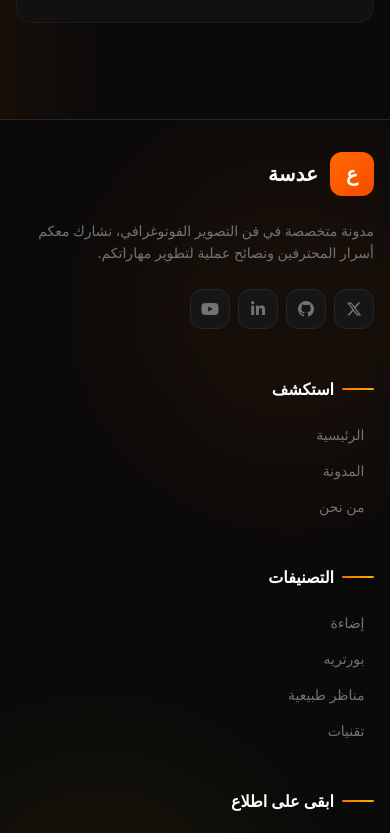
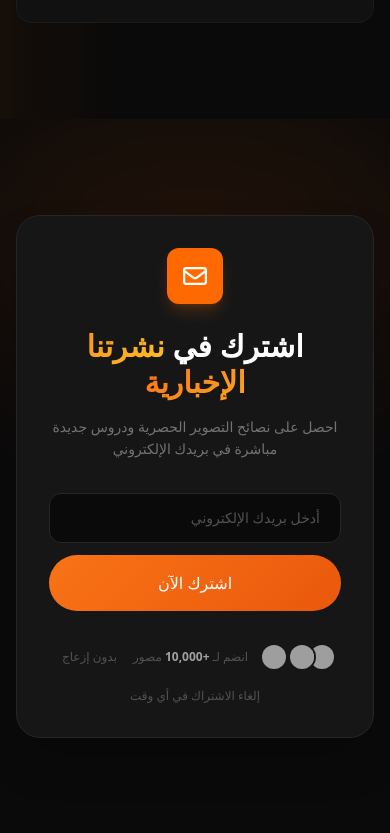
Before and after one commit to Kerolos2000/adasa, an Angular app: page /home in a window 390 px wide. Shown: the part 6551-7384 px from the top of the page. Built offline with nearby package versions, Linux system fonts and the light colour scheme; grey boxes are pictures that could not be loaded.

Commit message:
feat: 🎸 Add Newsletter Section in Home Page

```diff
--- a/src/app/features/home/page/home.component.html
+++ b/src/app/features/home/page/home.component.html
@@ -2,3 +2,4 @@
 <app-selected-articles-section />
 <app-categories-section />
 <app-latest-section />
+<app-newsletter-section />
--- a/src/app/features/home/page/home.component.ts
+++ b/src/app/features/home/page/home.component.ts
@@ -4,6 +4,7 @@ import { RouterModule } from '@angular/router';
 import { CategoriesSectionComponent } from '../sections/categories-section/categories-section.component';
 import { HeroSectionComponent } from '../sections/hero-section/hero-section.component';
 import { LatestSectionComponent } from '../sections/latest-section/latest-section.component';
+import { NewsletterSectionComponent } from '../sections/newsletter-section/newsletter-section.component';
 import { SelectedArticlesSectionComponent } from '../sections/selected-articles-section/selected-articles-section.component';
 
 @Component({
@@ -15,6 +16,7 @@ import { SelectedArticlesSectionComponent } from '../sections/selected-articles-
     LatestSectionComponent,
     SelectedArticlesSectionComponent,
     CategoriesSectionComponent,
+    NewsletterSectionComponent,
   ],
   templateUrl: './home.component.html',
 })
--- a/src/app/features/home/sections/latest-section/latest-section.component.ts
+++ b/src/app/features/home/sections/latest-section/latest-section.component.ts
@@ -1,4 +1,3 @@
-import { CommonModule } from '@angular/common';
 import { Component } from '@angular/core';
 import { RouterLink } from '@angular/router';
 import { BLOG_DATA } from '../../../../core/data/posts.data';
@@ -6,8 +5,7 @@ import { SectionLabelComponent } from '../../../../shared/components/section-lab
 
 @Component({
   selector: 'app-latest-section',
-  standalone: true,
-  imports: [CommonModule, RouterLink, SectionLabelComponent],
+  imports: [RouterLink, SectionLabelComponent],
   templateUrl: './latest-section.component.html',
 })
 export class LatestSectionComponent {
--- /dev/null
+++ b/src/app/features/home/sections/newsletter-section/newsletter-section.component.html
@@ -0,0 +1,51 @@
+<section class="py-24 relative overflow-hidden">
+  <div
+    class="absolute top-0 left-1/2 -translate-x-1/2 w-120 h-60 bg-orange-500/10 rounded-full blur-[100px] pointer-events-none">
+  </div>
+
+  <div class="relative max-w-4xl mx-auto px-4 sm:px-6 lg:px-8">
+    <div
+      class="bg-[#161616] rounded-3xl border border-[#262626] p-8 md:p-12 text-center relative overflow-hidden shadow-2xl">
+
+      <div
+        class="w-14 h-14 bg-orange-500 rounded-xl flex items-center justify-center mx-auto mb-6 shadow-lg shadow-orange-500/20">
+        <i class="fa-regular fa-envelope text-2xl text-white"></i>
+      </div>
+
+      <h2 class="text-3xl md:text-4xl font-bold text-white mb-4">
+        اشترك في <span class="gradient-text">نشرتنا الإخبارية</span>
+      </h2>
+
+      <p class="text-neutral-500 text-sm md:text-base mb-8 max-w-lg mx-auto leading-relaxed">
+        احصل على نصائح التصوير الحصرية ودروس جديدة مباشرة في بريدك الإلكتروني
+      </p>
+
+      <form (ngSubmit)="onSubmit()" class="flex flex-col sm:flex-row gap-3 max-w-lg mx-auto mb-8">
+        <input [(ngModel)]="email" name="email" type="email" placeholder="أدخل بريدك الإلكتروني"
+          class="flex-1 px-5 py-3.5 rounded-xl bg-[#0a0a0a] border border-[#262626] focus:outline-none focus:border-orange-500/50 text-white placeholder-neutral-600 transition-all text-sm">
+        <button type="submit" class="main-btn">
+          اشترك الآن
+        </button>
+      </form>
+
+      <div class="flex flex-wrap items-center justify-center gap-4 text-[12px] text-neutral-600">
+        <div class="flex items-center gap-3">
+          <div class="flex -space-x-2 space-x-reverse">
+            <img class="w-7 h-7 rounded-full border-2 border-[#161616] object-cover"
+              src="https://images.unsplash.com/photo-1507003211169-0a1dd7228f2d?w=100&h=100&fit=crop&crop=face" alt="">
+            <img class="w-7 h-7 rounded-full border-2 border-[#161616] object-cover"
+              src="https://images.unsplash.com/photo-1500648767791-00dcc994a43e?w=100&h=100&fit=crop&crop=face" alt="">
+            <img class="w-7 h-7 rounded-full border-2 border-[#161616] object-cover"
+              src="https://images.unsplash.com/photo-1472099645785-5658abf4ff4e?w=100&h=100&fit=crop&crop=face" alt="">
+          </div>
+          <span>انضم لـ <span class="text-neutral-400 font-bold">+10,000</span> مصور</span>
+        </div>
+        <span class="text-neutral-800 hidden sm:inline">•</span>
+        <span>بدون إزعاج</span>
+        <span class="text-neutral-800 hidden sm:inline">•</span>
+        <span>إلغاء الاشتراك في أي وقت</span>
+      </div>
+
+    </div>
+  </div>
+</section>
--- /dev/null
+++ b/src/app/features/home/sections/newsletter-section/newsletter-section.component.ts
@@ -0,0 +1,19 @@
+import { Component } from '@angular/core';
+import { FormsModule } from '@angular/forms';
+
+@Component({
+  selector: 'app-newsletter-section',
+  imports: [FormsModule],
+  templateUrl: './newsletter-section.component.html',
+})
+export class NewsletterSectionComponent {
+  email: string = '';
+
+  onSubmit() {
+    if (this.email) {
+      console.log('Subscribing email:', this.email);
+      this.email = '';
+      alert('شكراً لاشتراكك في نشرتنا البريدية!');
+    }
+  }
+}
```
